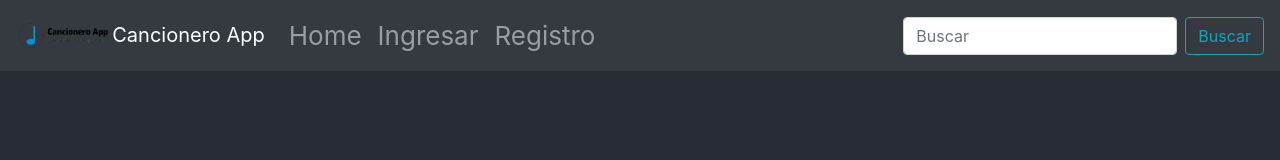
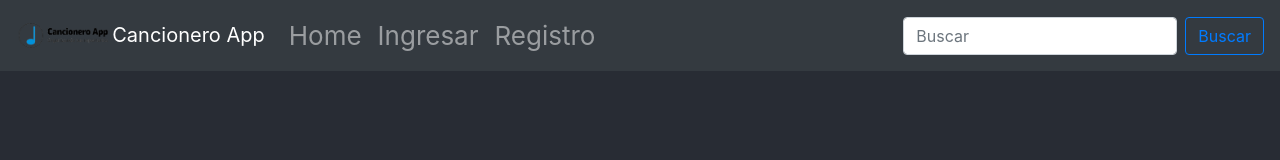
Before and after one commit to dger804/CancioneroApp, a React (Create React App) app: page / in a window 1280 px wide. Shown: the top 160 px of the page. Built offline with nearby package versions, Linux system fonts and the light colour scheme.

Commit message:
Se cambia vista de botón por estética

```diff
--- a/src/components/Navigation.js
+++ b/src/components/Navigation.js
@@ -21,7 +21,7 @@ export function Navigation() {
       </Nav>
       <Form inline>
         <FormControl type="text" placeholder="Buscar" className="mr-sm-2" />
-        <Button variant="outline-info">Buscar</Button>
+        <Button variant="outline-primary">Buscar</Button>
       </Form>
     </Navbar>
   )
```
